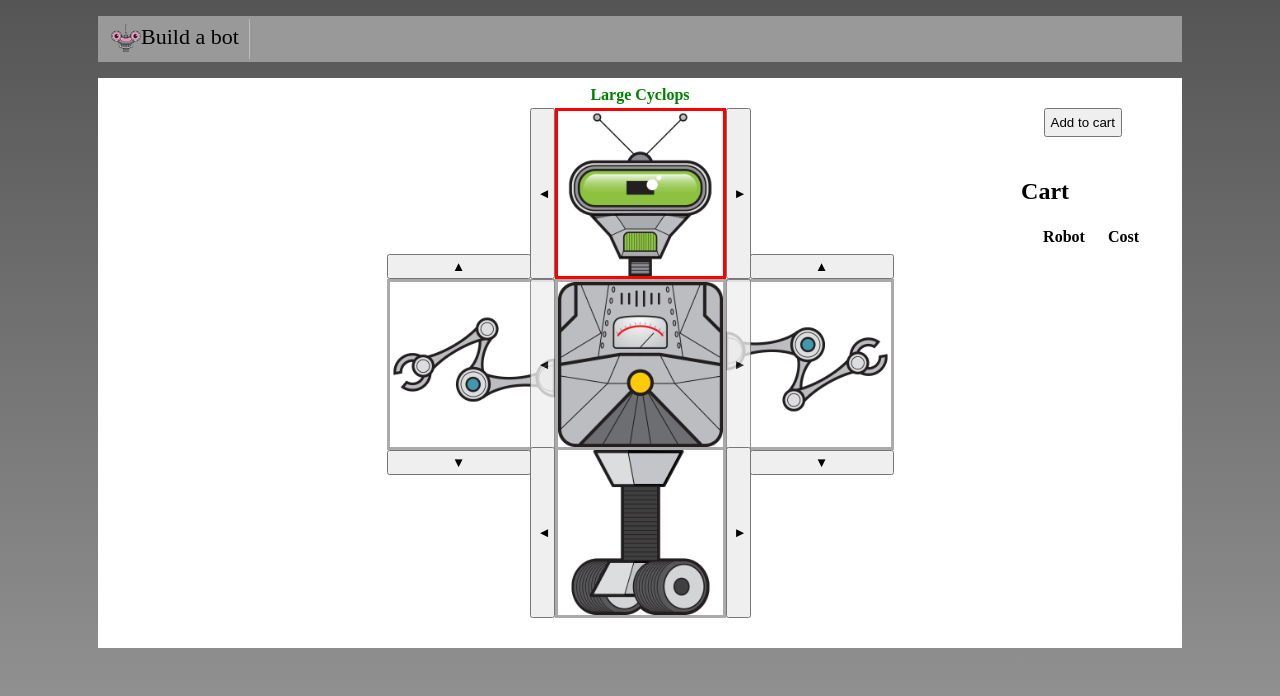
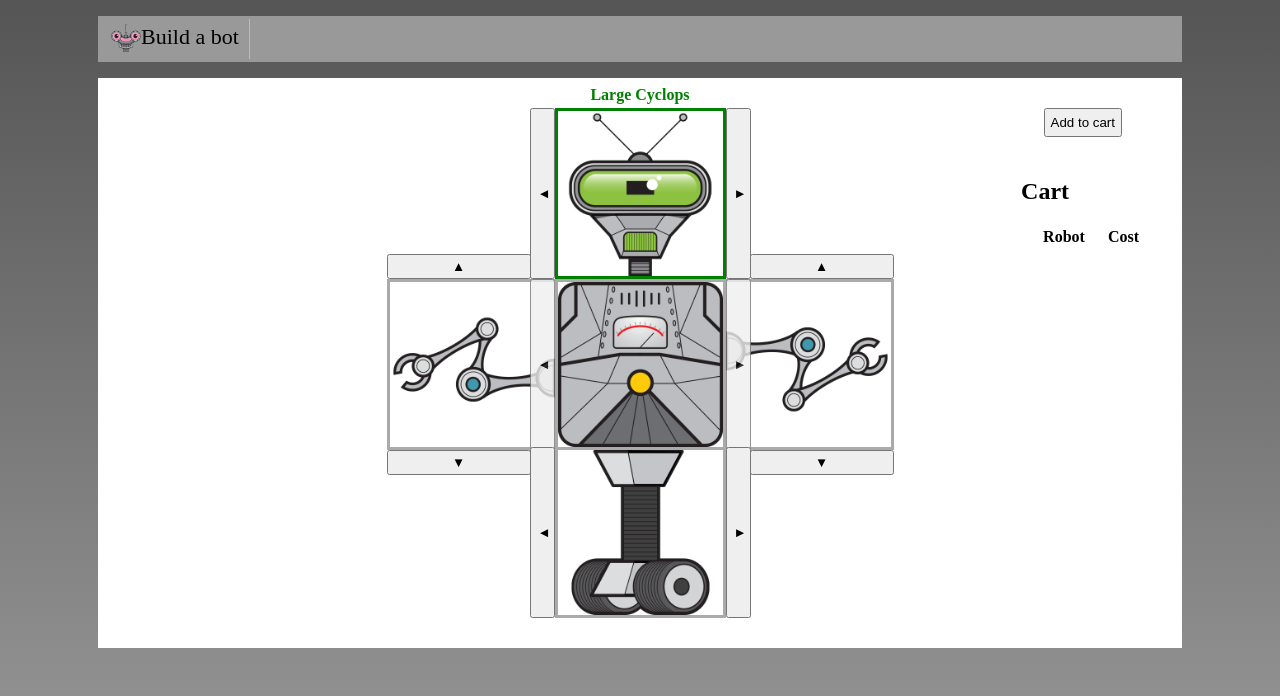
Before and after one commit to sudogem/build-bot, a Vue app: page / in a window 1280 px wide. Shown: the top 696 px of the page. Built offline with nearby package versions, Linux system fonts and the light colour scheme.

Commit message:
conditional applying styles

```diff
--- a/src/components/build/RobotBuilder.vue
+++ b/src/components/build/RobotBuilder.vue
@@ -22,6 +22,9 @@
     <div class="top-row">
       <!-- inline style by using :style -->
       <!-- <div class="top part" :style="{ border: '3px solid red' }"> -->
+
+      <!-- override the more styles to the head border style -->
+      <!-- <div class="top part" :style="[headBorderStyle, moreStyles]"> -->
       <div class="top part" :style="headBorderStyle">
         <div class="robot-name">
           {{ selectedRobot.head.title }}
@@ -97,7 +100,12 @@ export default {
       };
     },
     headBorderStyle() {
-      return { border: '3px solid red' };
+      if (this.selectedRobot.head.onSale) {
+        return { border: '3px solid red' };
+      // eslint-disable-next-line no-else-return
+      } else {
+        return { border: '3px solid green' };
+      }
     },
   },
   methods: {
```
